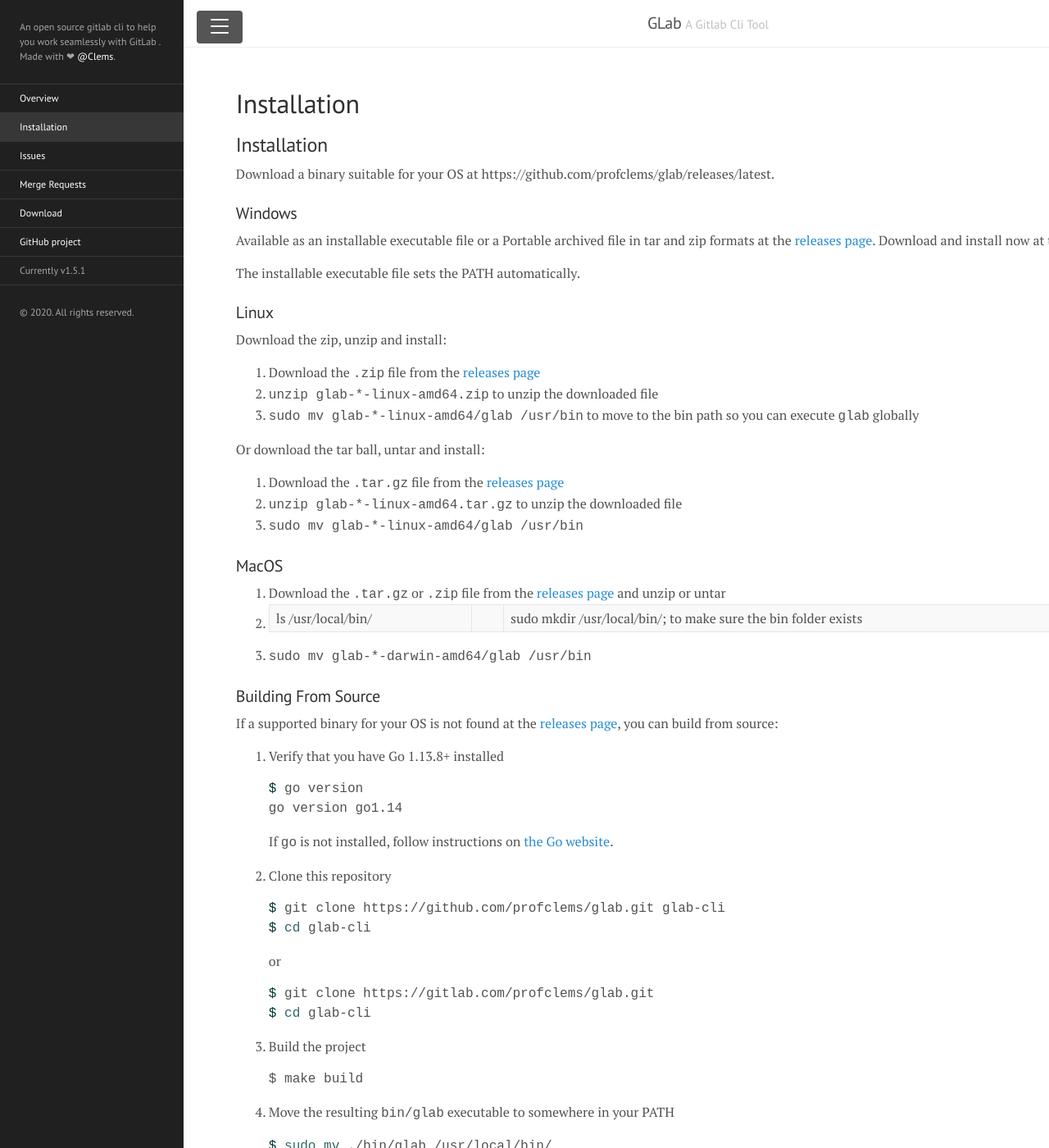
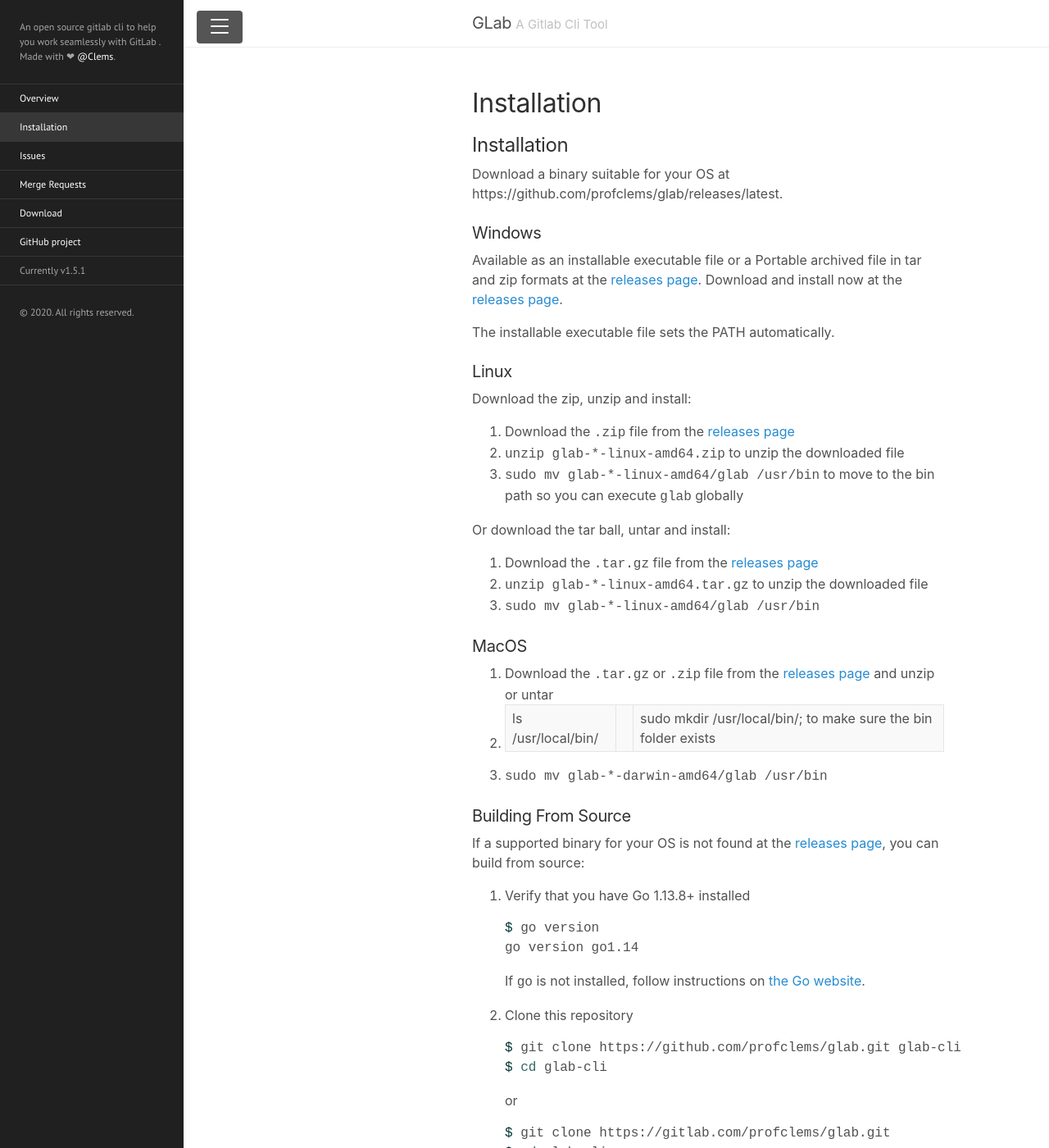
Before and after one commit to profclems/glab, a Jekyll site: the page built from docs/installation.md, in a window 1280 px wide and 1400 px high. Shown: the whole window at 82% size. Built offline with Jekyll 4.4.1, drawn with Linux system fonts in a browser that asks for light colours; some of the changed text lies outside the part shown.

Commit message:
Update docs

```diff
--- a/docs/public/css/lanyon.css
+++ b/docs/public/css/lanyon.css
@@ -41,11 +41,11 @@
 }
 
 html {
-  font-family: "PT Serif", Georgia, "Times New Roman", serif;
+  font-family: -apple-system,BlinkMacSystemFont,"Segoe UI",Helvetica,Arial,sans-serif,"Apple Color Emoji","Segoe UI Emoji","Segoe UI Symbol";
 }
 
 h1, h2, h3, h4, h5, h6 {
-  font-family: "PT Sans", Helvetica, Arial, sans-serif;
+  font-family: -apple-system,BlinkMacSystemFont,"Segoe UI",Helvetica,Arial,sans-serif,"Apple Color Emoji","Segoe UI Emoji","Segoe UI Symbol";
   font-weight: 400;
   color: #313131;
   letter-spacing: -.025rem;
@@ -73,9 +73,9 @@
  */
 
 .container {
-  max-width: fit-content;
+  max-width: 45rem;
 }
-/*
+
 @media (min-width: 38em) {
   .container {
     max-width: 32rem;
@@ -87,7 +87,7 @@
   }
 }
 
- */
+
 
 
 /*
```
